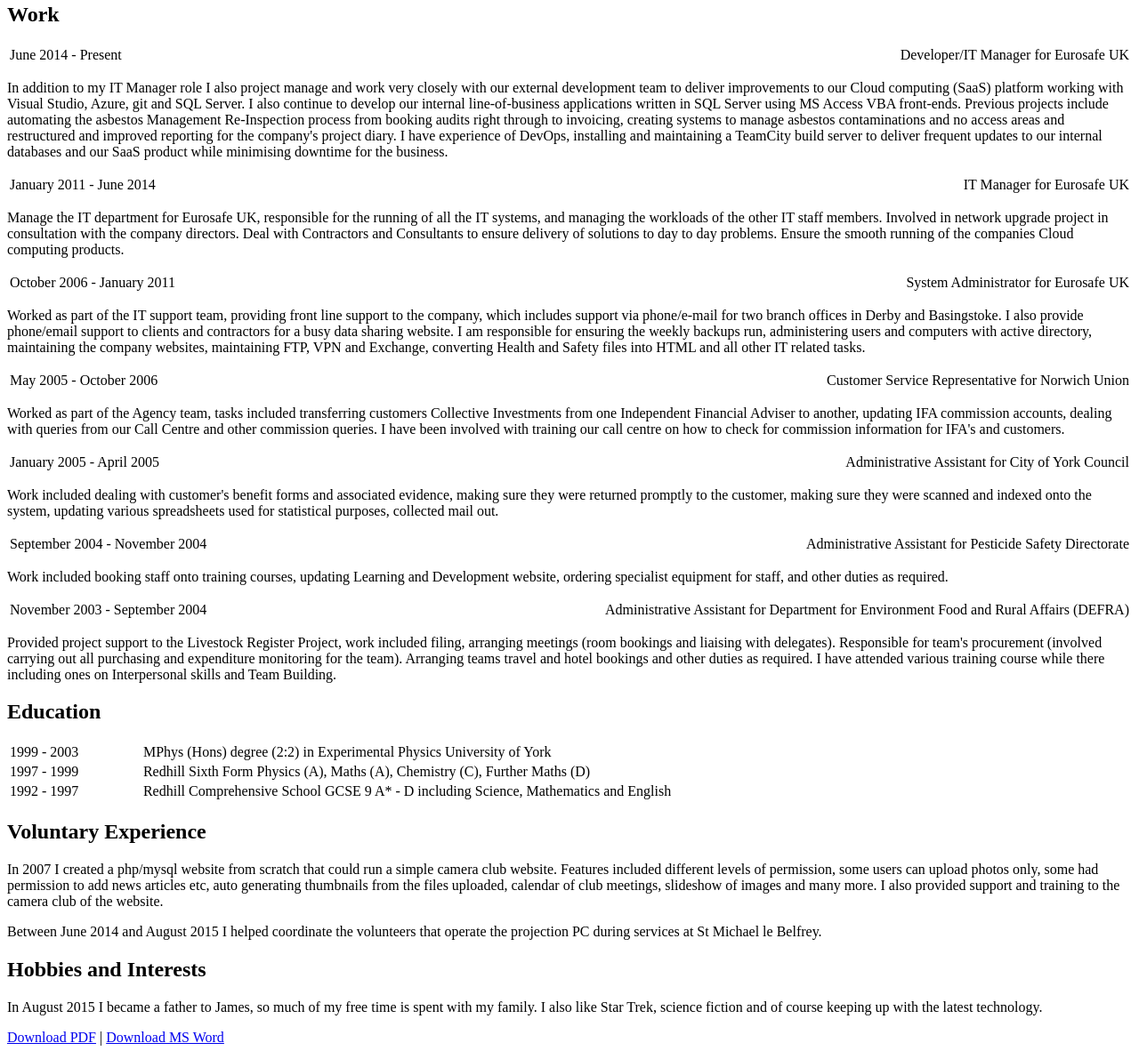
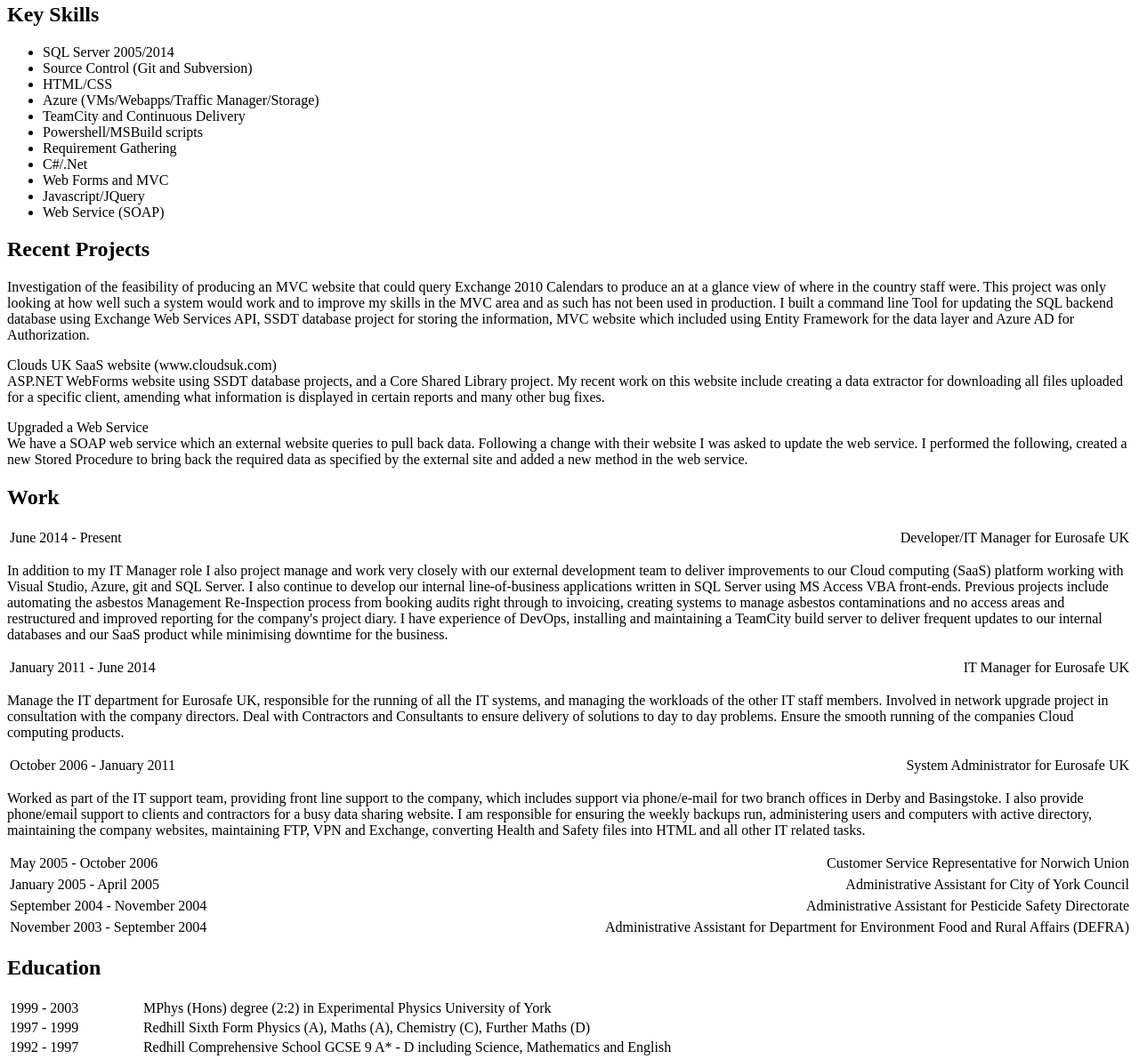
Before and after one commit to funkysi1701/CV, a plain HTML site: page index.html in a window 1280 px wide. Shown: the part 416-1607 px from the top of the page at 89% size. Drawn offline with Linux system fonts and the light colour scheme.

Commit message:
Added Key Skills and Recent Projects sections
Removed old work experience and irrelevant sections

```diff
--- a/index.html
+++ b/index.html
@@ -32,6 +32,31 @@
 <h2>Profile</h2>
 <p>Developer experience includes fixing bugs and adding new features to the internal line-of-business SQL Server databases and our SaaS website. I have been involved in the complete range of developer tasks, from gathering requirements from key stakeholders, designing and building a suitable solution, testing the suitability of my solution, gathering feedback from stakeholders and deploying the final solution.</p>
 <p>Dynamic IT Manager with experience of Windows Server 2003/2008/2012, Active Directory, Group Policy, Exchange 2003/2010, SQL Server 2005, Symantec BackupExec, Symantec Endpoint Protection, XP/Windows 7/10 and strong problem solving skills. Other Experience includes Linux/Fedora experience including configuration of Nagios system monitoring. </p>
+<h2>Key Skills</h2>
+<ul>
+  <li>SQL Server 2005/2014</li>
+  <li>Source Control (Git and Subversion)</li>
+  <li>HTML/CSS</li>
+  <li>Azure (VMs/Webapps/Traffic Manager/Storage)</li>
+  <li>TeamCity and Continuous Delivery</li>
+  <li>Powershell/MSBuild scripts</li>
+  <li>Requirement Gathering</li>
+  <li>C#/.Net</li>
+  <li>Web Forms and MVC</li>
+  <li>Javascript/JQuery</li>
+  <li>Web Service (SOAP)</li>
+</ul>
+<h2>Recent Projects</h2>
+<p>Investigation of the feasibility of producing an MVC website that could query Exchange 2010 Calendars to produce an at a glance view of where in the country staff were.
+This project was only looking at how well such a system would work and to improve my skills in the MVC area and as such has not been used in production.
+I built a command line Tool for updating the SQL backend database using Exchange Web Services API, SSDT database project for storing the information, MVC website which included using Entity Framework for the data layer and Azure AD for Authorization.</p>
+
+<p>Clouds UK SaaS website (www.cloudsuk.com)<br/>
+ASP.NET WebForms website using SSDT database projects, and a Core Shared Library project.
+My recent work on this website include creating a data extractor for downloading all files uploaded for a specific client, amending what information is displayed in certain reports and many other bug fixes.</p>
+
+<p>Upgraded a Web Service<br/>
+We have a SOAP web service which an external website queries to pull back data. Following a change with their website I was asked to update the web service. I performed the following, created a new Stored Procedure to bring back the required data as specified by the external site and added a new method in the web service. </p>
 <h2>Work</h2>
 <table >
 <tr><td>June 2014 - Present</td><td class="right">Developer/IT Manager for Eurosafe UK</td></tr>
@@ -48,19 +73,15 @@
 <table >
 <tr><td>May 2005 - October 2006</td><td class="right">Customer Service Representative for Norwich Union</td></tr>
 </table>
-<p>Worked as part of the Agency team, tasks included transferring customers Collective Investments from one Independent Financial Adviser to another, updating IFA commission accounts, dealing with queries from our Call Centre and other commission queries. I have been involved with training our call centre on how to check for commission information for IFA's and customers.</p>
 <table >
 <tr><td>January 2005 - April 2005</td><td class="right">Administrative Assistant for City of York Council</td></tr>
 </table>
-<p>Work included dealing with customer's benefit forms and associated evidence, making sure they were returned promptly to the customer, making sure they were scanned and indexed onto the system, updating various spreadsheets used for statistical purposes, collected mail out.</p>
 <table >
 <tr><td>September 2004 - November 2004</td><td class="right">Administrative Assistant for Pesticide Safety Directorate</td></tr>
 </table>
-<p>Work included booking staff onto training courses, updating Learning and Development website, ordering specialist equipment for staff, and other duties as required.</p>
 <table >
 <tr><td>November 2003 - September 2004</td><td class="right">Administrative Assistant for Department for Environment Food and Rural Affairs (DEFRA)</td></tr>
 </table>
-<p>Provided project support to the Livestock Register Project, work included filing, arranging meetings (room bookings and liaising with delegates). Responsible for team's procurement (involved carrying out all purchasing and expenditure monitoring for the team). Arranging teams travel and hotel bookings and other duties as required. I have attended various training course while there including ones on Interpersonal skills and Team Building.</p>
 <h2>Education</h2>
 <table>
 <tr>
@@ -76,11 +97,6 @@
 <td>Redhill Comprehensive School GCSE 9 A* - D including Science, Mathematics and English</td>
 </tr>
 </table>
-<h2>Voluntary Experience</h2>
-<p>In 2007 I created a php/mysql website from scratch that could run a simple camera club website. Features included different levels of permission, some users can upload photos only, some had permission to add news articles etc, auto generating thumbnails from the files uploaded, calendar of club meetings, slideshow of images and many more. I also provided support and training to the camera club of the website. </p>
-<p>Between June 2014 and August 2015 I helped coordinate the volunteers that operate the projection PC during services at St Michael le Belfrey.</p>
-<h2>Hobbies and Interests</h2>
-<p>In August 2015 I became a father to James, so much of my free time is spent with my family. I also like Star Trek, science fiction and of course keeping up with the latest technology.</p>
 <p><a href="cvsimonfoster.pdf">Download PDF</a> | <a href="cvsimonfoster.docx">Download MS Word</a></p>
 <script>
   (function(i,s,o,g,r,a,m){i['GoogleAnalyticsObject']=r;i[r]=i[r]||function(){
```
